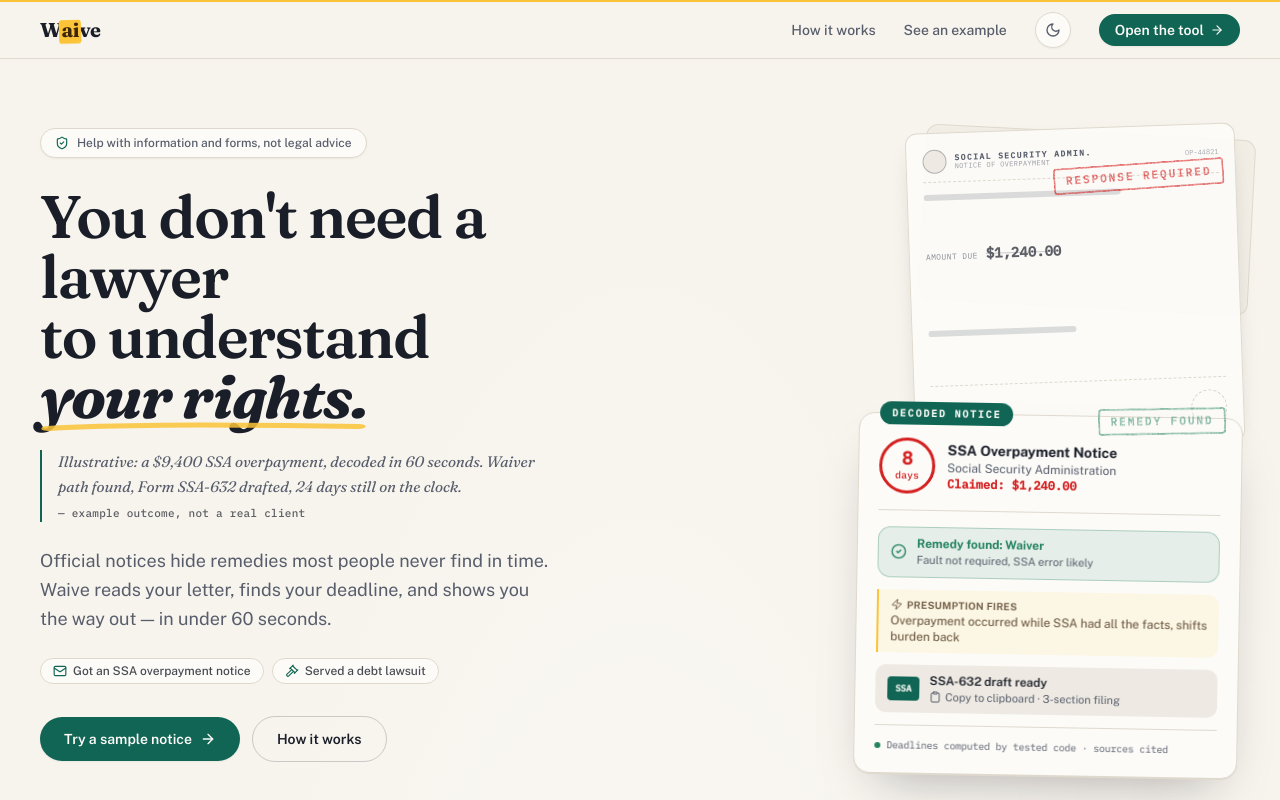
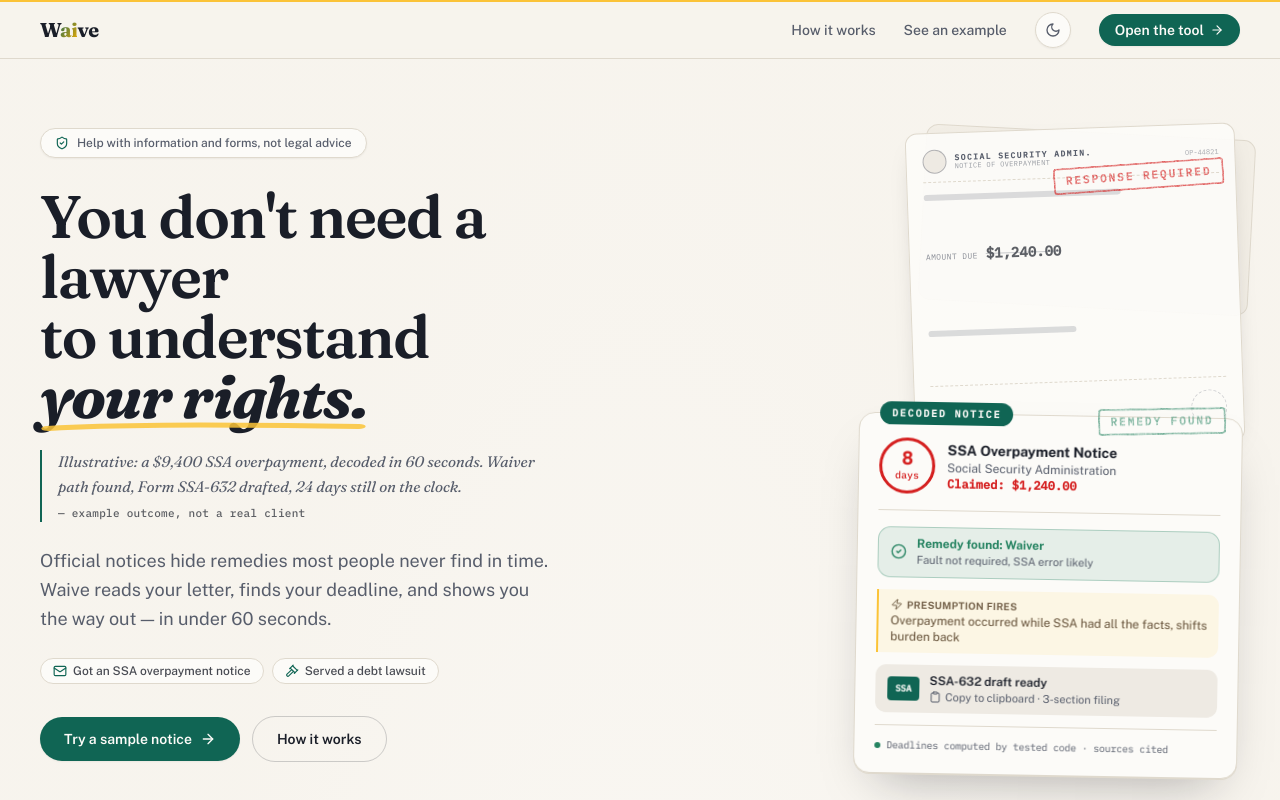
Before and after one commit to 12g3nd/Waive, a Next.js app: page / in a window 1280 px wide. Shown: the top 800 px of the page. Built offline with nearby package versions, Linux system fonts and the light colour scheme.

Commit message:
feat: update wordmark to include gradient for AI authorship and simplify styling

```diff
--- a/app/globals.css
+++ b/app/globals.css
@@ -215,6 +215,14 @@
   }
 }
 
+/* "ai" gradient in the Waive wordmark — signals AI authorship without shouting. */
+.ai-letters {
+  background: linear-gradient(125deg, hsl(var(--primary)) 0%, hsl(43 96% 48%) 100%);
+  -webkit-background-clip: text;
+  -webkit-text-fill-color: transparent;
+  background-clip: text;
+}
+
 @media (prefers-reduced-motion: reduce) {
   html {
     scroll-behavior: auto;
--- a/components/wordmark.tsx
+++ b/components/wordmark.tsx
@@ -7,31 +7,20 @@
 }
 
 /**
- * The Waive wordmark. A highlighter sweep catches the "ai" hidden inside the
- * name — the product's core gesture (the highlighter that surfaces the remedy
- * buried in a notice), turned on its own logo. Place inside a `group` element
- * to get the hover flourish.
+ * The Waive wordmark — the "ai" hidden in the name picked out in a gradient,
+ * signaling AI authorship without shouting. Adapts to the active theme via the
+ * --primary token.
  */
 export function Wordmark({ className, tone = "ink" }: WordmarkProps) {
   return (
     <span
       className={cn(
-        "relative inline-flex select-none items-baseline font-display font-bold tracking-tight",
+        "font-display font-bold tracking-tight",
         tone === "light" ? "text-primary-foreground" : "text-foreground",
         className,
       )}
     >
-      W
-      <span className="relative mx-[0.015em] inline-block">
-        {/* Hand-drawn highlighter swipe behind the "ai" — sits low like a real
-            marker pass, canted a touch, and leans further on hover. */}
-        <span
-          aria-hidden
-          className="absolute inset-x-[-0.12em] bottom-[0.05em] top-[0.22em] z-0 -rotate-2 rounded-[0.12em] bg-highlight shadow-[0_1px_0_hsl(var(--highlight)/0.6)] transition-transform duration-300 ease-out group-hover:-rotate-[3.5deg] group-hover:scale-x-[1.08]"
-        />
-        <span className="relative z-10 text-highlight-foreground">ai</span>
-      </span>
-      ve
+      W<span className="ai-letters">ai</span>ve
     </span>
   );
 }
```
